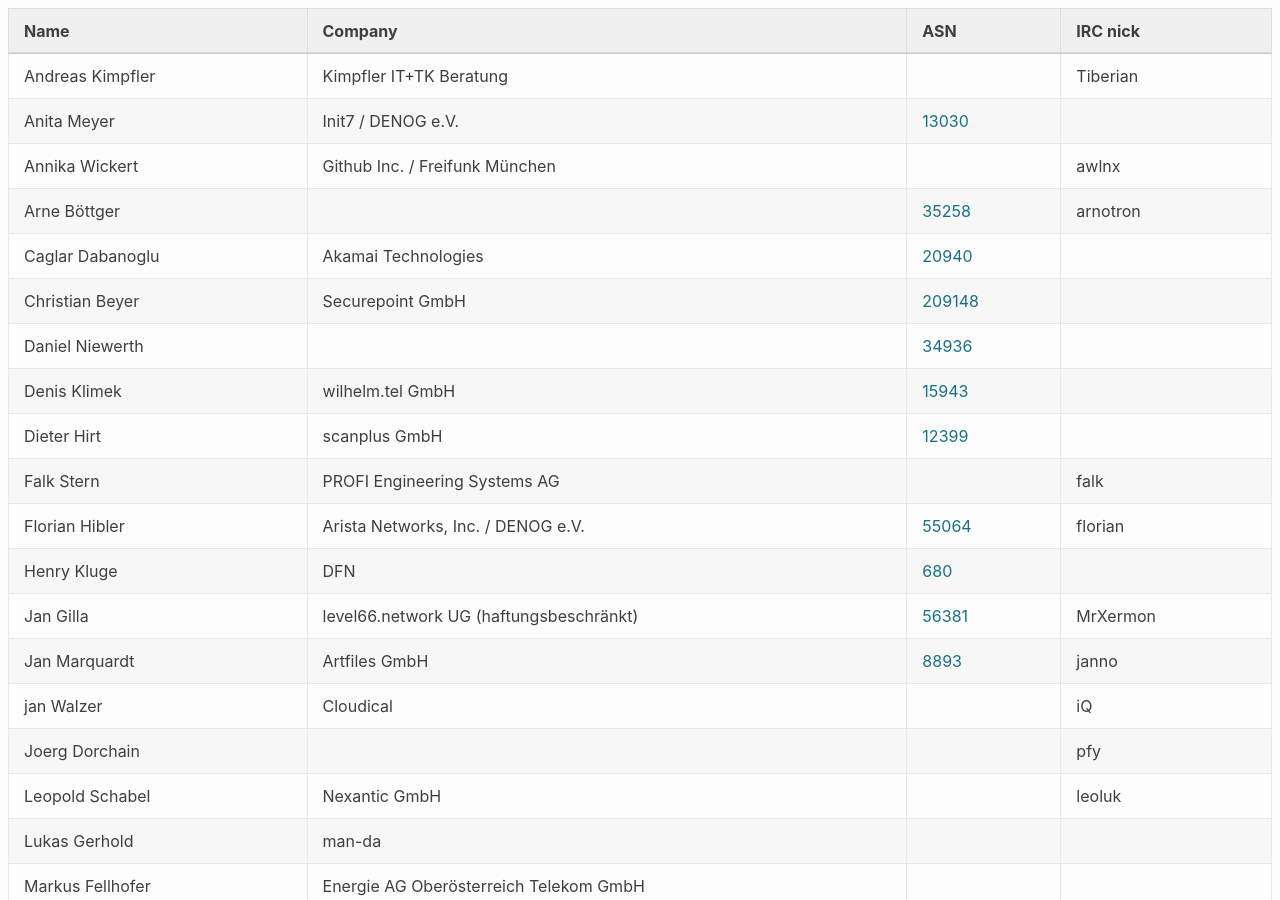
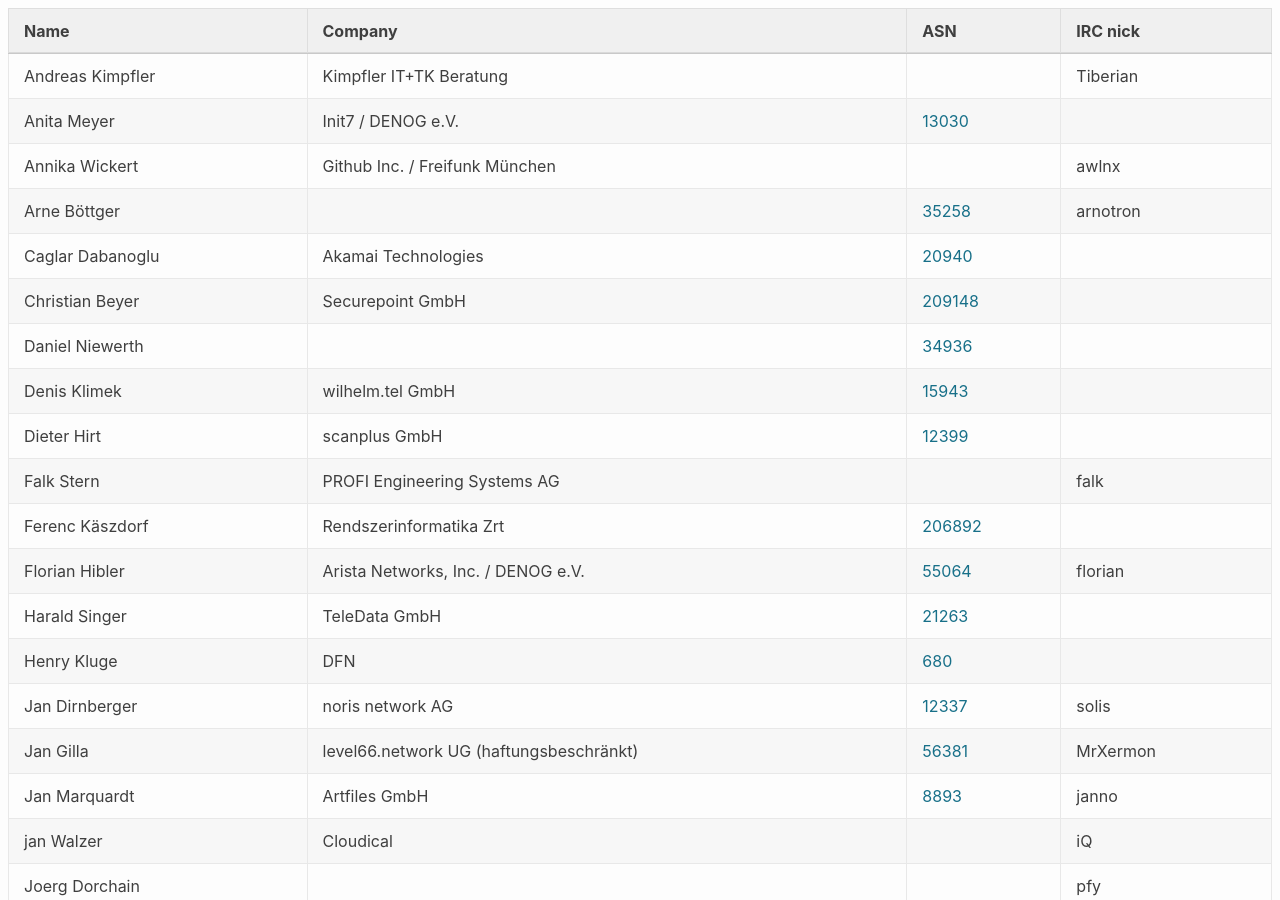
Before and after one commit to denog/pretix-attendeelist, a Jekyll site: the page built from index.markdown, in a window 1280 px wide and 900 px high. Built offline with Jekyll 4.4.1, drawn with Linux system fonts in a browser that asks for light colours.

Commit message:
Latest data: Wed Mar 17 07:25:22 UTC 2021

```diff
--- a/_data/attendees_meetup_leader_2021-01.json
+++ b/_data/attendees_meetup_leader_2021-01.json
@@ -60,16 +60,34 @@
     "asn": null
   },
   {
+    "name": "Ferenc Käszdorf",
+    "company": "Rendszerinformatika Zrt",
+    "irc": null,
+    "asn": "AS206892"
+  },
+  {
     "name": "Florian Hibler",
     "company": "Arista Networks, Inc. / DENOG e.V.",
     "irc": "florian",
     "asn": "55064"
   },
   {
+    "name": "Harald Singer",
+    "company": "TeleData GmbH",
+    "irc": null,
+    "asn": "21263"
+  },
+  {
     "name": "Henry Kluge",
     "company": "DFN",
     "irc": null,
     "asn": "680"
+  },
+  {
+    "name": "Jan Dirnberger",
+    "company": "noris network AG",
+    "irc": "solis",
+    "asn": "12337"
   },
   {
     "name": "Jan Gilla",
```
